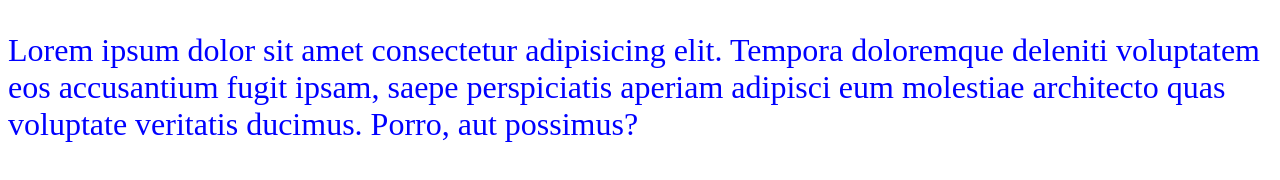
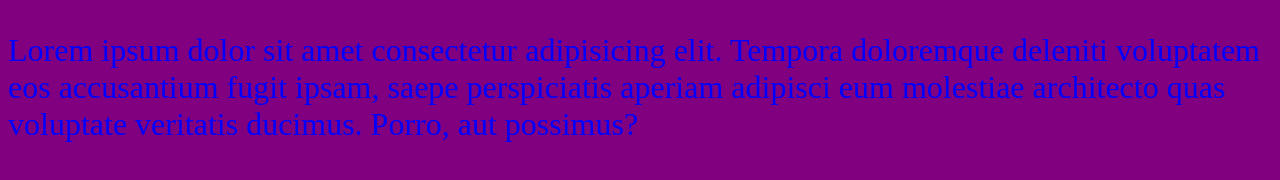
Before and after one commit to RomaNeytan/Git-bg, a plain HTML site: page index.html in a window 1280 px wide. Drawn offline with Linux system fonts and the light colour scheme.

Commit message:
Новый фон

```diff
--- a/css/style.css
+++ b/css/style.css
@@ -1,4 +1,5 @@
 body{
     font-size: 32px;
     color:blue;
+    background: purple;
 }
```
